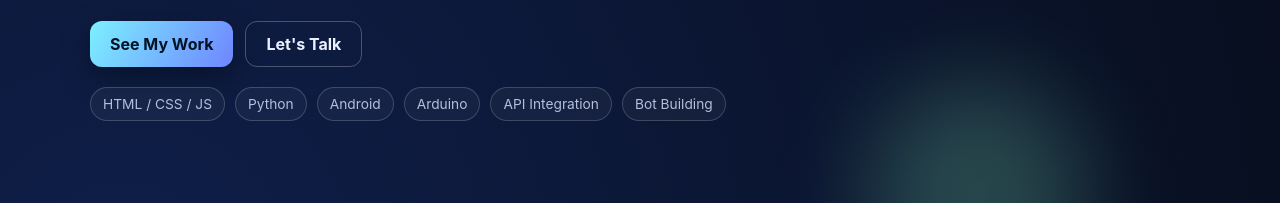
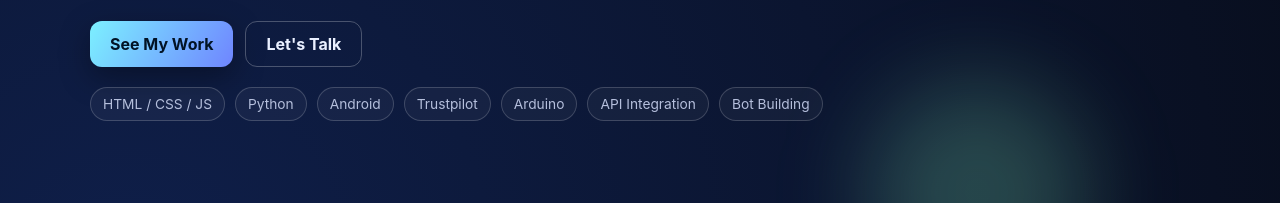
Before and after one commit to gameislife123angel-bot/protofile-angel, a website: page index.html in a window 1280 px wide. Shown: the part 468-671 px from the top of the page. Drawn offline with Linux system fonts and the light colour scheme.

Commit message:
Update index.html

```diff
--- a/index.html
+++ b/index.html
@@ -74,6 +74,7 @@
         <span>HTML / CSS / JS</span>
         <span>Python</span>
         <span>Android</span>
+        <span>Trustpilot</span>
         <span>Arduino</span>
         <span>API Integration</span>
         <span>Bot Building</span>
```
